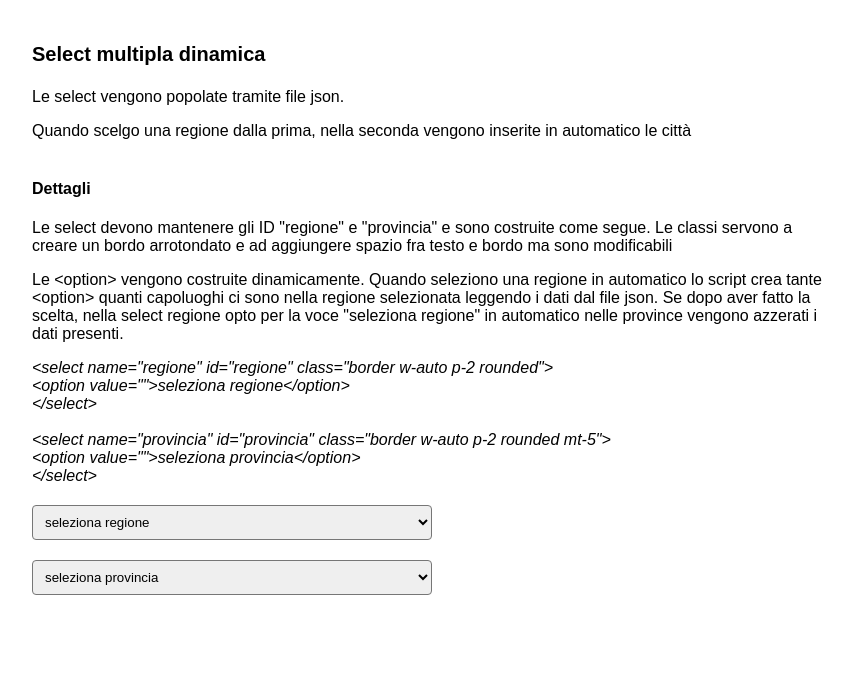
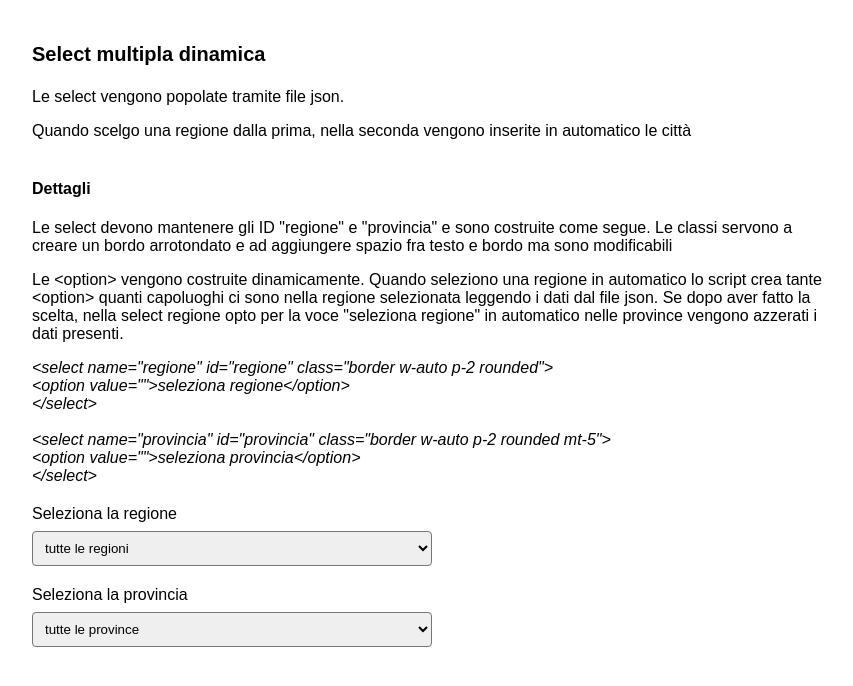
Before and after one commit to FabioMGiacomini/Select-multipla, a plain HTML site: page index.html in a window 1280 px wide. Shown: the whole page, without its empty margins (208-1061 px from the left). Drawn offline with Linux system fonts and the light colour scheme.

Commit message:
Update index.html

```diff
--- a/index.html
+++ b/index.html
@@ -34,6 +34,9 @@
 }
 .mt-44 {
     margin-top: 11rem;
+}
+.mt-2{
+  margin-top: 8px;
 }
 .flex{
   display: flex;
@@ -94,13 +97,22 @@ option {
       <!-- fine spiegazione procedimento -->
 
     <div class="flex mt-5 w-1/2 justify-between flex-col">
-      <select name="regione" id="regione" class="border w-auto p-2 rounded">
-        <option value="">seleziona regione</option>
-      </select>
-      <select name="provincia" id="provincia" class="border w-auto p-2 rounded mt-5">
-        <option value="">seleziona provincia</option>
+      <label for="regione">Seleziona la regione</label>
+      <select name="regione" id="regione" class="border w-auto p-2 rounded mt-2">
+        <option value="">tutte le regioni</option>
       </select>
     </div>
+    <div class="flex mt-5 w-1/2 justify-between flex-col">
+      <label for="provincia">Seleziona la provincia</label>
+      <select name="provincia" id="provincia" class="border w-auto p-2 rounded mt-2">
+        <option value="">tutte le province</option>
+      </select>
+    </div>
+
+
+
+
+
 
     </div>
 
```
